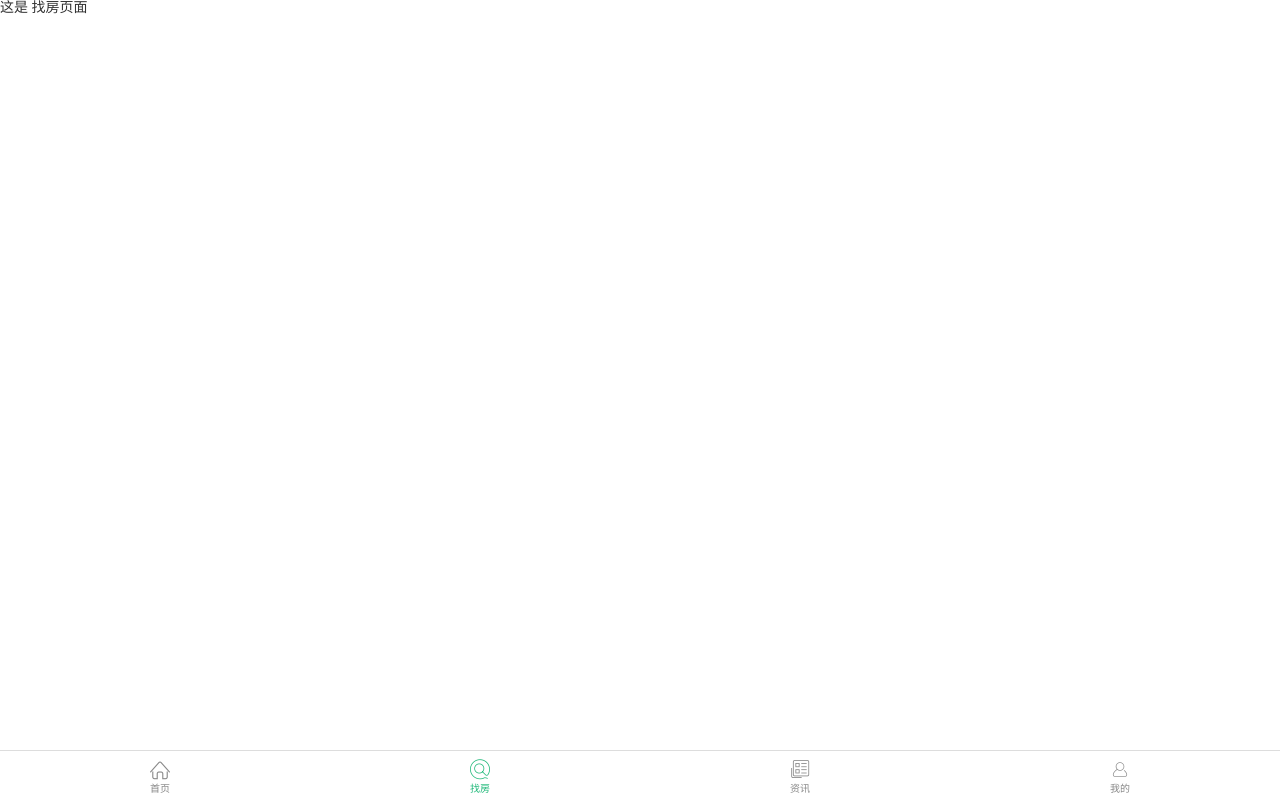
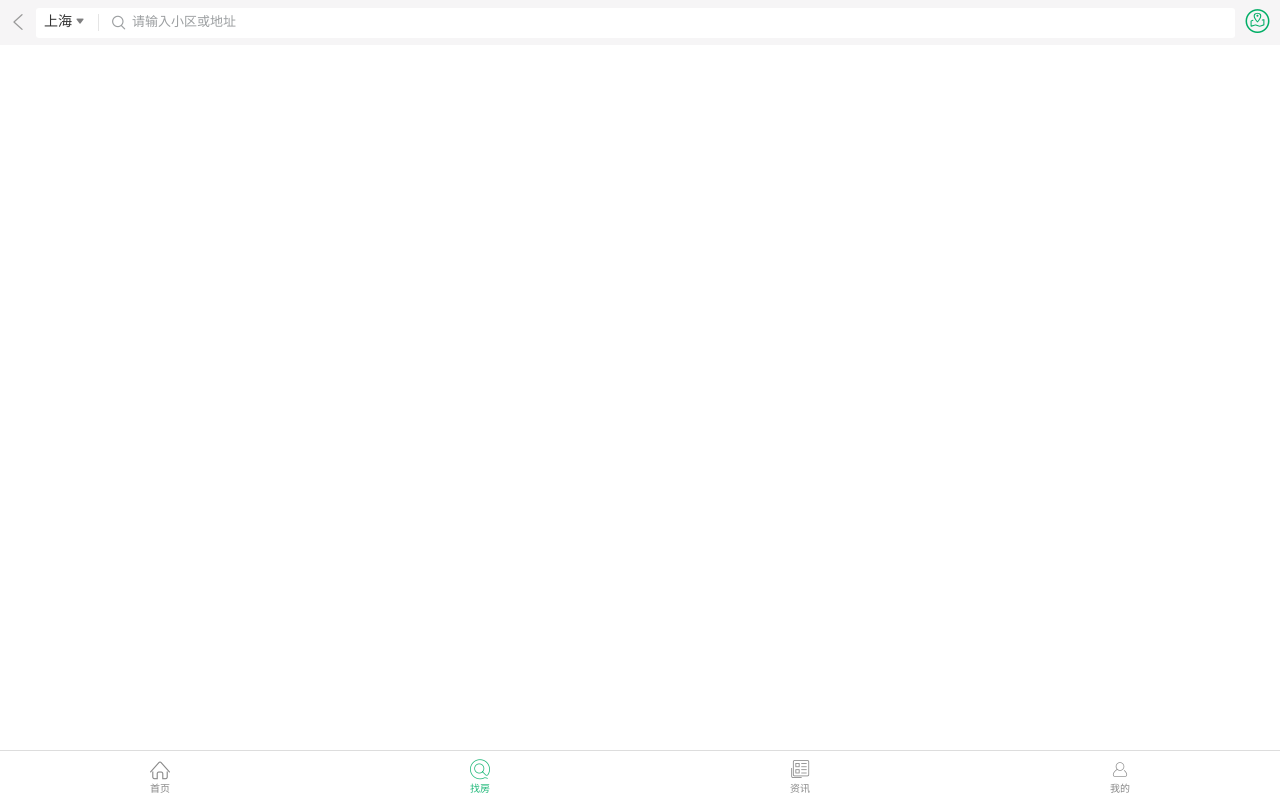
Before and after one commit to wangxiuting/really-city-app, a React (Create React App) app: page /home/list in a window 1280 px wide. Built offline with nearby package versions, Linux system fonts and the light colour scheme.

Commit message:
调整SearchHeader组件样式完成

```diff
--- /dev/null
+++ b/src/components/SearchHeader/index.js
@@ -0,0 +1,47 @@
+import React from 'react'
+
+import PropTypes from 'prop-types'
+
+import { withRouter } from 'react-router-dom'
+
+import { Flex } from 'antd-mobile'
+
+import styles from './index.module.scss'
+
+function SearchHeader({ cityName, history, className }) {
+  return (
+    <Flex className={[styles.root, className].join(' ')}>
+      <Flex className={styles.searchLeft}>
+        <div
+          className={styles.location}
+          onClick={() => history.push('/citylist')}
+        >
+          <span>{cityName}</span>
+          <i className="iconfont icon-arrow" />
+        </div>
+
+        <div
+          className={styles.searchForm}
+          onClick={() => history.push('/search')}
+        >
+          <i className="iconfont icon-seach" />
+          <span>请输入小区或地址</span>
+        </div>
+      </Flex>
+      <i className="iconfont icon-map" onClick={() => history.push('/map')} />
+    </Flex>
+  )
+}
+
+// 默认约束
+SearchHeader.defaultProps = {
+  className: ''
+}
+
+// props 属性校验
+SearchHeader.propTypes = {
+  cityName: PropTypes.string.isRequired,
+  className: PropTypes.string
+}
+
+export default withRouter(SearchHeader)
--- /dev/null
+++ b/src/components/SearchHeader/index.module.scss
@@ -0,0 +1,57 @@
+.root {
+  position: absolute;
+  top: 25px;
+  z-index: 1;
+  width: 100%;
+  padding: 0 10px;
+}
+
+.searchLeft {
+  flex: 1;
+  height: 34px;
+  padding: 5px 5px 5px 8px;
+  margin: 0 10px;
+  border-radius: 3px;
+  background-color: #fff;
+}
+
+.location {
+  :global {
+    span {
+      font-size: 14px;
+    }
+
+    .icon-arrow {
+      margin-left: 2px;
+      font-size: 12px;
+      color: #7f7f80;
+    }
+  }
+}
+
+.searchForm {
+  margin-left: 12px;
+  border-left: 1px solid #e5e5e5;
+
+  :global {
+    .icon-seach {
+      vertical-align: middle;
+      padding: 0 2px 0 12px;
+      color: #9c9fa1;
+      font-size: 15px;
+    }
+
+    span {
+      padding-left: 4px;
+      font-size: 13px;
+      color: #9c9fa1;
+    }
+  }
+}
+
+:global {
+  .icon-map {
+    font-size: 25px;
+    color: #fff;
+  }
+}
--- a/src/pages/Home/index.css
+++ b/src/pages/Home/index.css
@@ -2,7 +2,7 @@
   padding-bottom: 50px;
 }
 
-.home .iconfont {
+.tabbar .iconfont {
   font-size: 20px;
 }
 
--- a/src/pages/HouseList/index.js
+++ b/src/pages/HouseList/index.js
@@ -1,7 +1,25 @@
 import React from 'react'
+
+import { Flex } from 'antd-mobile'
+
+// 导入顶部搜索导航栏组件
+import SearchHeader from '../../components/SearchHeader'
+
+import styles from './index.module.scss'
 
 export default class HouseList extends React.Component {
   render() {
-    return <div>这是 找房页面 </div>
+    return (
+      <div className={styles.root}>
+        {/* 顶部搜索导航栏 */}
+        <Flex className={styles.listHeader}>
+          <i
+            className="iconfont icon-back"
+            onClick={() => this.props.history.go(-1)}
+          />
+          <SearchHeader cityName="上海" className={styles.listSearch} />
+        </Flex>
+      </div>
+    )
   }
 }
--- /dev/null
+++ b/src/pages/HouseList/index.module.scss
@@ -0,0 +1,26 @@
+.listHeader {
+  height: 45px;
+  padding-left: 10px;
+  background-color: #f6f5f6;
+
+  :global {
+    .icon-back {
+      color: #999;
+    }
+  }
+}
+
+.listSearch {
+  position: relative;
+  top: 0;
+  padding-left: 0;
+
+  :global {
+    .am-flexbox {
+      height: 30px;
+    }
+    .icon-map {
+      color: #00ae66;
+    }
+  }
+}
--- a/src/pages/Index/index.js
+++ b/src/pages/Index/index.js
@@ -6,6 +6,9 @@ import { Link } from 'react-router-dom'
 
 // 导入 axios
 import axios from 'axios'
+
+// 导入 SearchHeader 组件
+import SearchHeader from '../../components/SearchHeader'
 
 // 导入样式
 import './index.scss'
@@ -140,29 +143,7 @@ export default class Index extends React.Component {
         {/* 当轮播图数据加载的过程中，不渲染轮播图组件；当数据加载完成后，再渲染轮播图组件 */}
         <div className="swiper">
           {/* 首页顶部导航： */}
-          <Flex className="search-box">
-            <Flex className="search-left">
-              <div
-                className="location"
-                onClick={() => this.props.history.push('/citylist')}
-              >
-                <span>{this.state.cityName}</span>
-                <i className="iconfont icon-arrow" />
-              </div>
-
-              <div
-                className="search-form"
-                onClick={() => this.props.history.push('/search')}
-              >
-                <i className="iconfont icon-seach" />
-                <span>请输入小区或地址</span>
-              </div>
-            </Flex>
-            <i
-              className="iconfont icon-map"
-              onClick={() => this.props.history.push('/map')}
-            />
-          </Flex>
+          <SearchHeader cityName={this.state.cityName} />
 
           {this.state.isSwiperLoading ? null : (
             <Carousel autoplay={true} infinite autoplayInterval={5000}>
```
